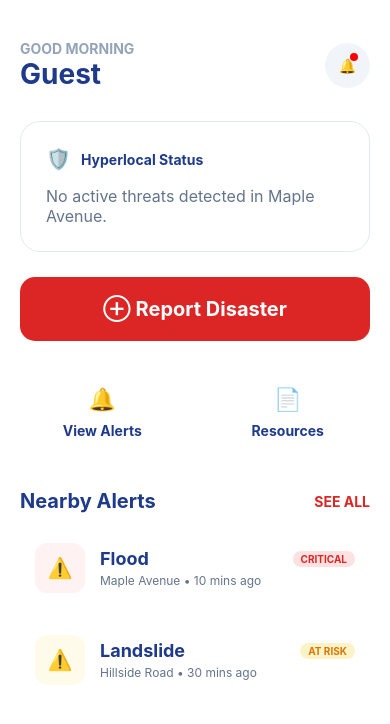
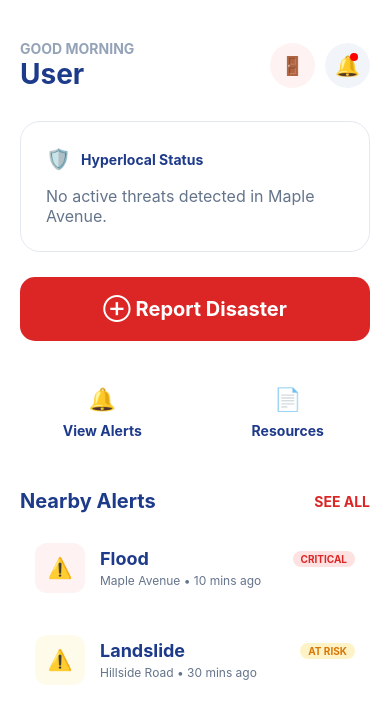
Before and after one commit to Lakshmi-Pramode/MicroAlertApp, a React Native app in the folder MicroAlertApp/: screen /Home in a window 390 px wide. Shown: the top 724 px of the page. Built offline with nearby package versions, Linux system fonts and the light colour scheme.

Commit message:
Username and logout function

```diff
--- a/MicroAlertApp/src/screens/HomeScreen.js
+++ b/MicroAlertApp/src/screens/HomeScreen.js
@@ -1,7 +1,52 @@
-import React from 'react';
-import { View, Text, StyleSheet, TouchableOpacity, ScrollView, SafeAreaView } from 'react-native';
+import React, { useEffect, useState } from 'react';
+import {
+  View,
+  Text,
+  StyleSheet,
+  TouchableOpacity,
+  ScrollView,
+  SafeAreaView,
+  Alert
+} from 'react-native';
+import AsyncStorage from '@react-native-async-storage/async-storage';
 
 export default function HomeScreen({ navigation }) {
+    const [userName, setUserName] = useState('User');
+
+    // ================= FETCH USER DATA =================
+    useEffect(() => {
+        const fetchUserData = async () => {
+            try {
+                const name = await AsyncStorage.getItem('userName');
+                if (name) {
+                    setUserName(name);
+                }
+            } catch (error) {
+                console.log("Error loading user name:", error);
+            }
+        };
+        fetchUserData();
+    }, []);
+
+    // ================= LOGOUT LOGIC =================
+    const handleLogout = async () => {
+        Alert.alert(
+            "Logout",
+            "Are you sure you want to logout?",
+            [
+                { text: "Cancel", style: "cancel" },
+                {
+                    text: "Logout",
+                    style: "destructive",
+                    onPress: async () => {
+                        await AsyncStorage.clear();
+                        navigation.replace('Login');
+                    }
+                }
+            ]
+        );
+    };
+
     return (
         <SafeAreaView style={styles.container}>
             <ScrollView showsVerticalScrollIndicator={false} contentContainerStyle={styles.scrollContent}>
@@ -10,8 +55,17 @@ export default function HomeScreen({ navigation }) {
                 <View style={styles.headerRow}>
                     <View>
                         <Text style={styles.greetText}>GOOD MORNING</Text>
-                        <Text style={styles.userName}>Guest</Text>
+                        <Text style={styles.userName}>{userName}</Text>
                     </View>
+
+                    <View style={styles.headerButtons}>
+                        {/* Logout Button */}
+                        <TouchableOpacity
+                            style={styles.logoutBtn}
+                            onPress={handleLogout}
+                        >
+                            <Text style={styles.logoutIcon}>🚪</Text>
+                        </TouchableOpacity>
 
                         {/* Notification Button */}
                         <TouchableOpacity
@@ -21,6 +75,7 @@ export default function HomeScreen({ navigation }) {
                             <View style={styles.notifDot} />
                             <Text style={styles.bellIcon}>🔔</Text>
                         </TouchableOpacity>
+                    </View>
                 </View>
 
                 {/* Hyperlocal Status Card */}
@@ -122,6 +177,11 @@ const styles = StyleSheet.create({
         marginBottom: 30
     },
 
+    headerButtons: {
+        flexDirection: 'row',
+        alignItems: 'center'
+    },
+
     greetText: {
         fontSize: 14,
         color: '#94A3B8',
@@ -133,6 +193,18 @@ const styles = StyleSheet.create({
         color: '#1E3A8A',
         fontWeight: 'bold'
     },
+
+    logoutBtn: {
+        width: 45,
+        height: 45,
+        backgroundColor: '#FEF2F2',
+        borderRadius: 25,
+        justifyContent: 'center',
+        alignItems: 'center',
+        marginRight: 10
+    },
+
+    logoutIcon: { fontSize: 18 },
 
     bellBtn: {
         width: 45,
@@ -153,6 +225,8 @@ const styles = StyleSheet.create({
         borderRadius: 4,
         zIndex: 1
     },
+
+    bellIcon: { fontSize: 20 },
 
     statusCard: {
         padding: 25,
--- a/MicroAlertApp/src/screens/LoginScreen.js
+++ b/MicroAlertApp/src/screens/LoginScreen.js
@@ -10,9 +10,18 @@ export default function LoginScreen({ navigation }) {
     const handleLogin = async () => {
         try {
             const res = await API.post('/auth/login', { email, password });
+
+            // 🚨 FIX: Save both the Token and the User's Full Name
+            // This allows the Home screen to greet the user by name.
             await AsyncStorage.setItem('token', res.data.token);
+
+            if (res.data.user && res.data.user.fullName) {
+                await AsyncStorage.setItem('userName', res.data.user.fullName);
+            }
+
             navigation.replace('Home');
         } catch (err) {
+            console.log("Login Error:", err.response?.data || err.message);
             Alert.alert("Error", "Check your credentials");
         }
     };
@@ -21,16 +30,36 @@ export default function LoginScreen({ navigation }) {
         <View style={styles.container}>
             <Text style={styles.header}>Welcome Back</Text>
             <Text style={styles.sub}>Sign in to stay alerted</Text>
-            <TextInput placeholder="Email Address" style={styles.input} onChangeText={setEmail} />
-            <TextInput placeholder="Password" style={styles.input} secureTextEntry onChangeText={setPassword} />
+
+            <TextInput
+                placeholder="Email Address"
+                placeholderTextColor="#666"
+                style={styles.input}
+                onChangeText={setEmail}
+                autoCapitalize="none"
+                keyboardType="email-address"
+            />
+
+            <TextInput
+                placeholder="Password"
+                placeholderTextColor="#666"
+                style={styles.input}
+                secureTextEntry
+                onChangeText={setPassword}
+            />
+
             <TouchableOpacity style={styles.btn} onPress={handleLogin}>
                 <Text style={styles.btnText}>Login</Text>
             </TouchableOpacity>
+
             <TouchableOpacity onPress={() => navigation.navigate('AdminLogin')}>
                 <Text style={styles.adminLink}>Admin Login</Text>
             </TouchableOpacity>
+
             <TouchableOpacity onPress={() => navigation.navigate('Register')}>
-                <Text style={styles.regLink}>Don't have an account? <Text style={{color: 'red'}}>Register Now</Text></Text>
+                <Text style={styles.regLink}>
+                    Don't have an account? <Text style={{color: 'red'}}>Register Now</Text>
+                </Text>
             </TouchableOpacity>
         </View>
     );
@@ -44,5 +73,5 @@ const styles = StyleSheet.create({
     btn: { backgroundColor: '#D32F2F', padding: 15, borderRadius: 10, alignItems: 'center' },
     btnText: { color: '#fff', fontWeight: 'bold' },
     adminLink: { textAlign: 'center', marginTop: 20, color: '#002B5B' },
-    regLink: { textAlign: 'center', marginTop: 40 }
+    regLink: { textAlign: 'center', marginTop: 40, color: '#000' }
 });
```
Lines whose indentation alone changed are shown as unchanged.
